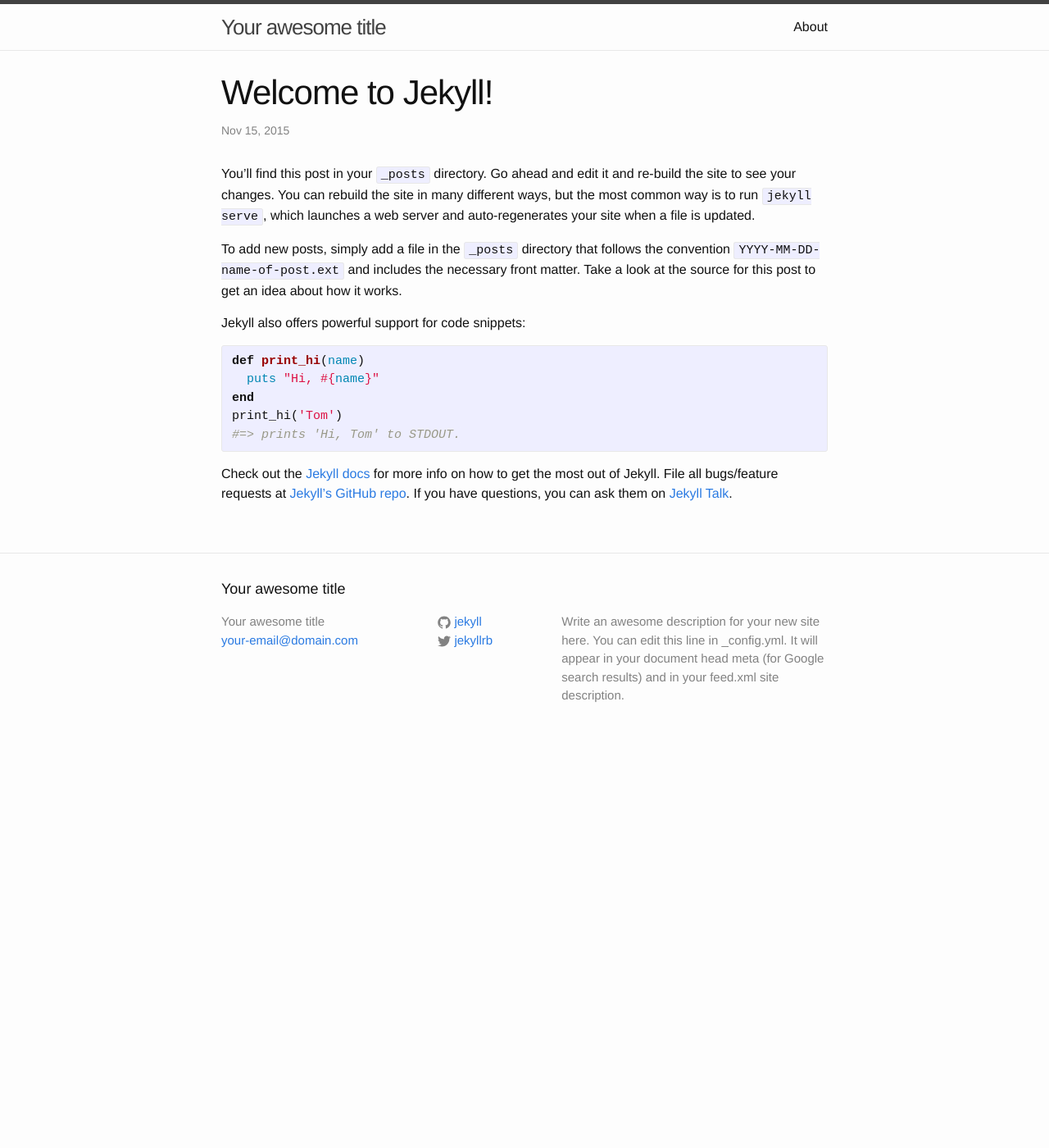
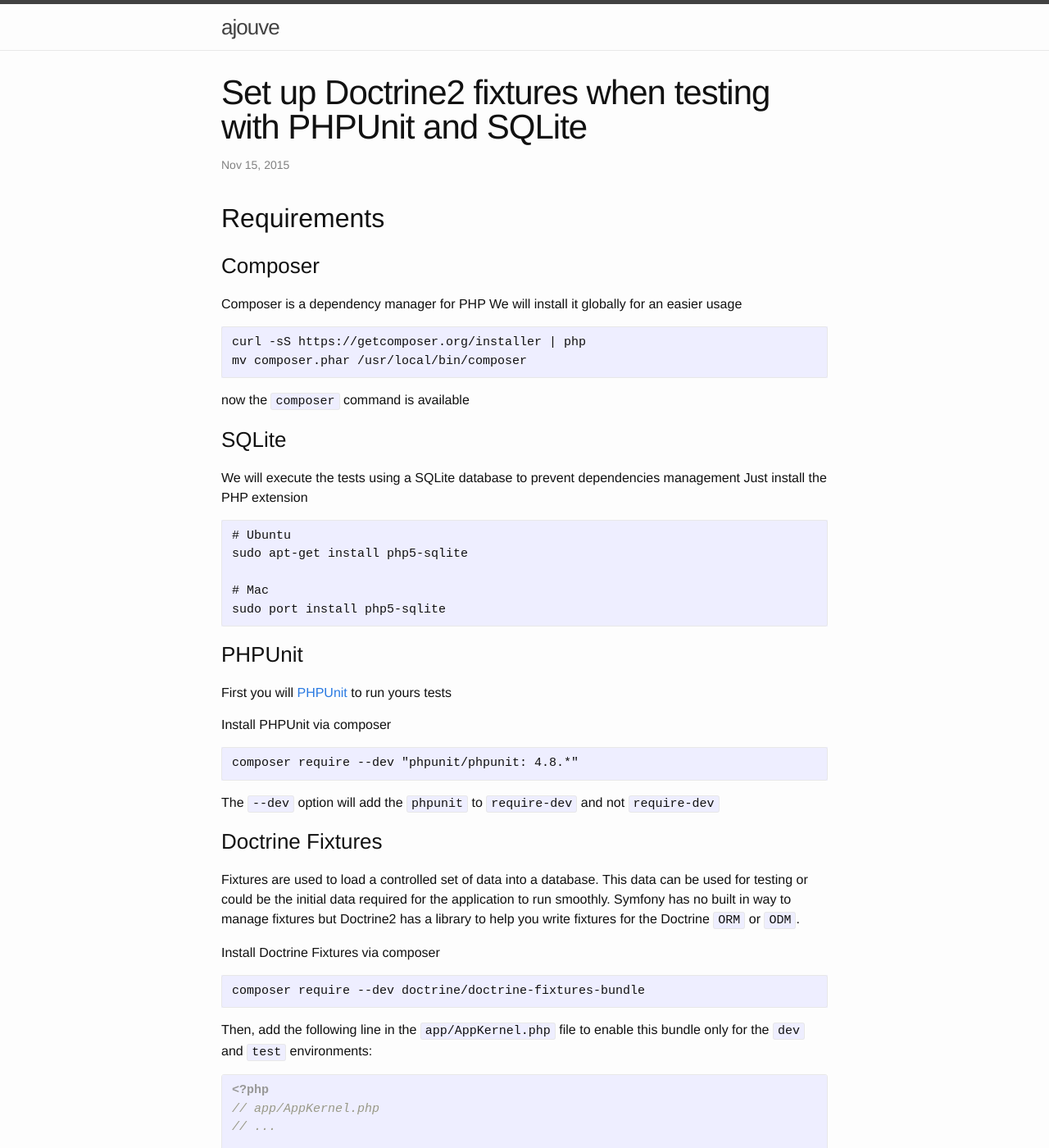
Before and after one commit to ajouve/ajouve.github.io, a Jekyll site: the page built from _posts/2015-11-15-welcome-to-jekyll.markdown, in a window 1280 px wide and 1400 px high. Shown: the whole window at 82% size. Built offline with Jekyll 4.4.1, drawn with Linux system fonts in a browser that asks for light colours; some of the changed text lies outside the part shown.

Commit message:
Add first post

```diff
--- a/_config.yml
+++ b/_config.yml
@@ -6,16 +6,14 @@
 # 'jekyll serve'. If you change this file, please restart the server process.
 
 # Site settings
-title: Your awesome title
-email: your-email@domain.com
+title: ajouve
+email: contact@ajouve.com
 description: > # this means to ignore newlines until "baseurl:"
-  Write an awesome description for your new site here. You can edit this
-  line in _config.yml. It will appear in your document head meta (for
-  Google search results) and in your feed.xml site description.
+  I just want to share some code ans tips, hope you will like it ;)
 baseurl: "" # the subpath of your site, e.g. /blog
-url: "http://yourdomain.com" # the base hostname & protocol for your site
-twitter_username: jekyllrb
-github_username:  jekyll
+url: "http://ajouve.com" # the base hostname & protocol for your site
+twitter_username: ajouve1
+github_username:  ajouve
 
 # Build settings
 markdown: kramdown
--- a/_posts/2015-11-15-welcome-to-jekyll.markdown
+++ b/_posts/2015-11-15-welcome-to-jekyll.markdown
@@ -1,25 +1,260 @@
 ---
 layout: post
-title:  "Welcome to Jekyll!"
+title:  "Set up Doctrine2 fixtures when testing with PHPUnit and SQLite"
 date:   2015-11-15 19:30:49 +0000
-categories: jekyll update
+categories: Symfony2 PHPUnit Doctrine2
 ---
-You’ll find this post in your `_posts` directory. Go ahead and edit it and re-build the site to see your changes. You can rebuild the site in many different ways, but the most common way is to run `jekyll serve`, which launches a web server and auto-regenerates your site when a file is updated.
 
-To add new posts, simply add a file in the `_posts` directory that follows the convention `YYYY-MM-DD-name-of-post.ext` and includes the necessary front matter. Take a look at the source for this post to get an idea about how it works.
+## Requirements
 
-Jekyll also offers powerful support for code snippets:
+### Composer
 
-{% highlight ruby %}
-def print_hi(name)
-  puts "Hi, #{name}"
-end
-print_hi('Tom')
-#=> prints 'Hi, Tom' to STDOUT.
+Composer is a dependency manager for PHP
+We will install it globally for an easier usage
+
+    curl -sS https://getcomposer.org/installer | php
+    mv composer.phar /usr/local/bin/composer
+
+now the `composer` command is available
+
+### SQLite
+
+We will execute the tests using a SQLite database to prevent dependencies management
+Just install the PHP extension
+
+    # Ubuntu
+    sudo apt-get install php5-sqlite
+
+    # Mac
+    sudo port install php5-sqlite
+
+### PHPUnit
+
+First you will [PHPUnit](https://phpunit.de/){:target="_blank"} to run yours tests
+
+Install PHPUnit via composer
+
+    composer require --dev "phpunit/phpunit: 4.8.*"
+
+The `--dev` option will add the `phpunit` to `require-dev` and not `require-dev`
+
+### Doctrine Fixtures
+
+Fixtures are used to load a controlled set of data into a database. This data can be used for testing or could be the initial data required for the application to run smoothly. Symfony has no built in way to manage fixtures but Doctrine2 has a library to help you write fixtures for the Doctrine `ORM` or `ODM`.
+
+Install Doctrine Fixtures via composer
+
+    composer require --dev doctrine/doctrine-fixtures-bundle
+
+Then, add the following line in the `app/AppKernel.php` file to enable this bundle only for the `dev` and `test` environments:
+
+{% highlight php %}
+<?php
+// app/AppKernel.php
+// ...
+
+class AppKernel extends Kernel
+{
+    public function registerBundles()
+    {
+        // ...
+        if (in_array($this->getEnvironment(), array('dev', 'test'))) {
+            $bundles[] = new Doctrine\Bundle\FixturesBundle\DoctrineFixturesBundle();
+        }
+
+        return $bundles
+    }
+
+    // ...
+}
 {% endhighlight %}
 
-Check out the [Jekyll docs][jekyll-docs] for more info on how to get the most out of Jekyll. File all bugs/feature requests at [Jekyll’s GitHub repo][jekyll-gh]. If you have questions, you can ask them on [Jekyll Talk][jekyll-talk].
+## Create our entity
 
-[jekyll-docs]: http://jekyllrb.com/docs/home
-[jekyll-gh]:   https://github.com/jekyll/jekyll
-[jekyll-talk]: https://talk.jekyllrb.com/
+{% highlight php %}
+<?php
+
+namespace AppBundle\Entity;
+
+use Doctrine\ORM\Mapping as ORM;
+
+/**
+ * @ORM\Table(name="article")
+ * @ORM\Entity
+ */
+class Article
+{
+    /**
+     * @var integer
+     *
+     * @ORM\Column(name="id", type="integer")
+     * @ORM\Id
+     * @ORM\GeneratedValue(strategy="AUTO")
+     */
+    private $id;
+
+    /**
+     * @var string
+     *
+     * @ORM\Column(name="title", type="string", length=255)
+     */
+    private $title;
+
+    /**
+     * @var string
+     *
+     * @ORM\Column(name="content", type="text")
+     */
+    private $content;
+
+    /**
+     * @return int
+     */
+    public function getId()
+    {
+        return $this->id;
+    }
+
+    /**
+     * @return string
+     */
+    public function getTitle()
+    {
+        return $this->title;
+    }
+
+    /**
+     * @param string $title
+     */
+    public function setTitle($title)
+    {
+        $this->title = $title;
+    }
+
+    /**
+     * @return string
+     */
+    public function getContent()
+    {
+        return $this->content;
+    }
+
+    /**
+     * @param string $content
+     */
+    public function setContent($content)
+    {
+        $this->content = $content;
+    }
+}
+{% endhighlight %}
+
+## Create our fixture
+
+{% highlight php %}
+<?php
+
+namespace AppBundle\DataFixtures\ORM;
+
+use AppBundle\Entity\Article;
+use Doctrine\Common\DataFixtures\FixtureInterface;
+use Doctrine\Common\Persistence\ObjectManager;
+
+class LoadArticleData implements FixtureInterface
+{
+    public function load(ObjectManager $manager)
+    {
+        $article = new Article();
+        $article->setTitle('My first article');
+        $article->setContent('This is my super article');
+
+        $manager->persist($article);
+        $manager->flush();
+    }
+}
+{% endhighlight %}
+
+You can learn more about Doctrine Fixtures on the [Symfony2 website](http://symfony.com/doc/current/bundles/DoctrineFixturesBundle/index.html){:target="_blank"}.
+
+## Our first test
+
+### Get the test class
+
+I have a custom test class to load all the fixtures.
+Add the package to composer
+
+    composer require ajouve/doctrine-fixtures-test
+
+The class is loading all your fixtures before each tests, have a look to the [repo](https://github.com/ajouve/doctrine-fixtures-test){:target="_blank"} for more informations.
+
+### Write the test
+
+Let's test the `findAll` method from the `repository`
+
+{% highlight php %}
+<?php
+
+namespace AppBundle\Tests\Functional\Repository;
+
+use Doctrine\ORM\EntityRepository;
+use DoctrineFixturesTest\FixtureTestCase;
+
+class ArticleRepositoryTest extends FixtureTestCase
+{
+    /** @var EntityRepository */
+    private $articleRepository;
+
+    public function setUp()
+    {
+        parent::setUp();
+
+        $doctrine = $this->client->getContainer()->get('doctrine');
+
+        $this->articleRepository = $doctrine->getRepository('AppBundle:Article');
+    }
+
+    public function testFindAll()
+    {
+        $articles = $this->articleRepository->findAll();
+
+        $this->assertEquals('My first article', $articles[0]->getTitle());
+    }
+}
+{% endhighlight %}
+
+We will try to get all the articles and check id the first article title is the one defined in the fixture.
+
+Before running the test we need to configure the configuration to specify the database we will use.
+Update `app/config/config_test.yml`
+
+    ...
+    doctrine:
+        dbal:
+            driver:   pdo_sqlite
+            host:     localhost
+            port:     null
+            dbname:   db_test
+            user:     db_test
+            password: db_pwd
+            charset:  UTF8
+            memory:   true
+
+We will use a memory database with SQLite
+
+Now we can finally run our test !
+
+    bin/phpunit -c app
+
+You should have something like
+
+    PHPUnit 4.8.18 by Sebastian Bergmann and contributors.
+
+    .
+
+    Time: 1.33 seconds, Memory: 15.50Mb
+
+    OK (1 test, 1 assertion)
+
+I create a repo to sum up the tutorial [https://github.com/ajouve/doctrine-fixture-phpunit-example](https://github.com/ajouve/doctrine-fixture-phpunit-example){:target="_blank"}
+
+I hope this tutorial will be useful for you, if you have any problem or remark you can contact me on twitter, just have a look to the footer for the details ;)
```
Also changed, not shown: about.md (deleted, +0 -15 lines).
